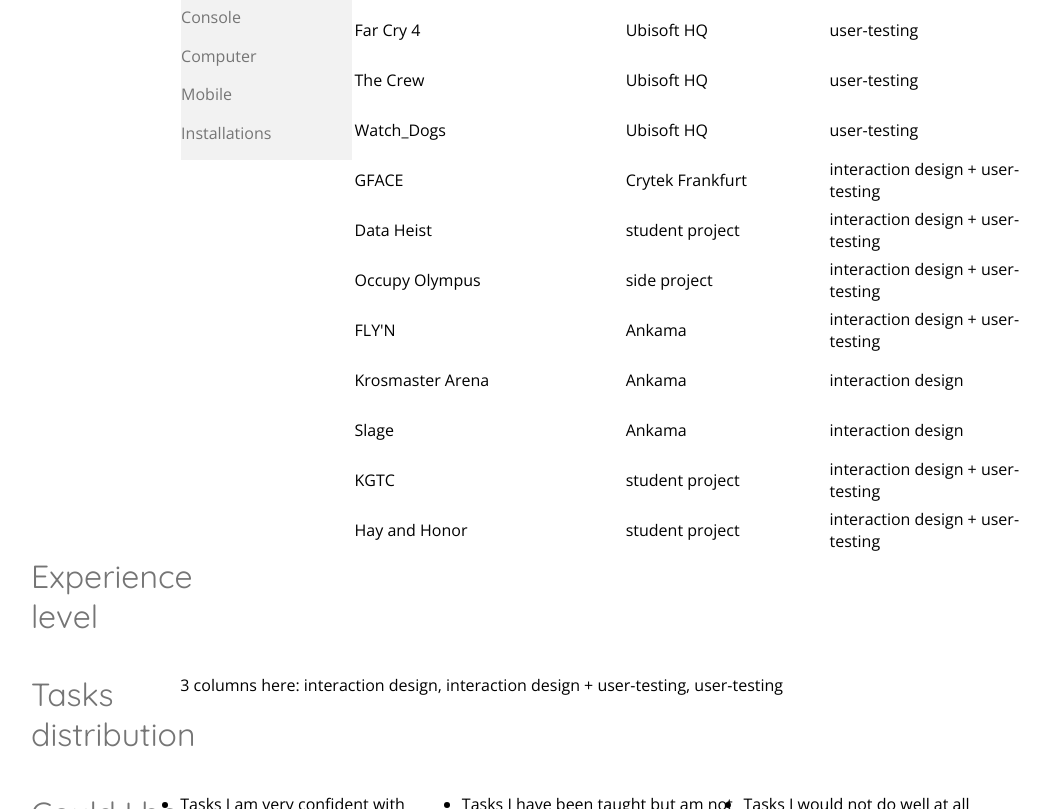
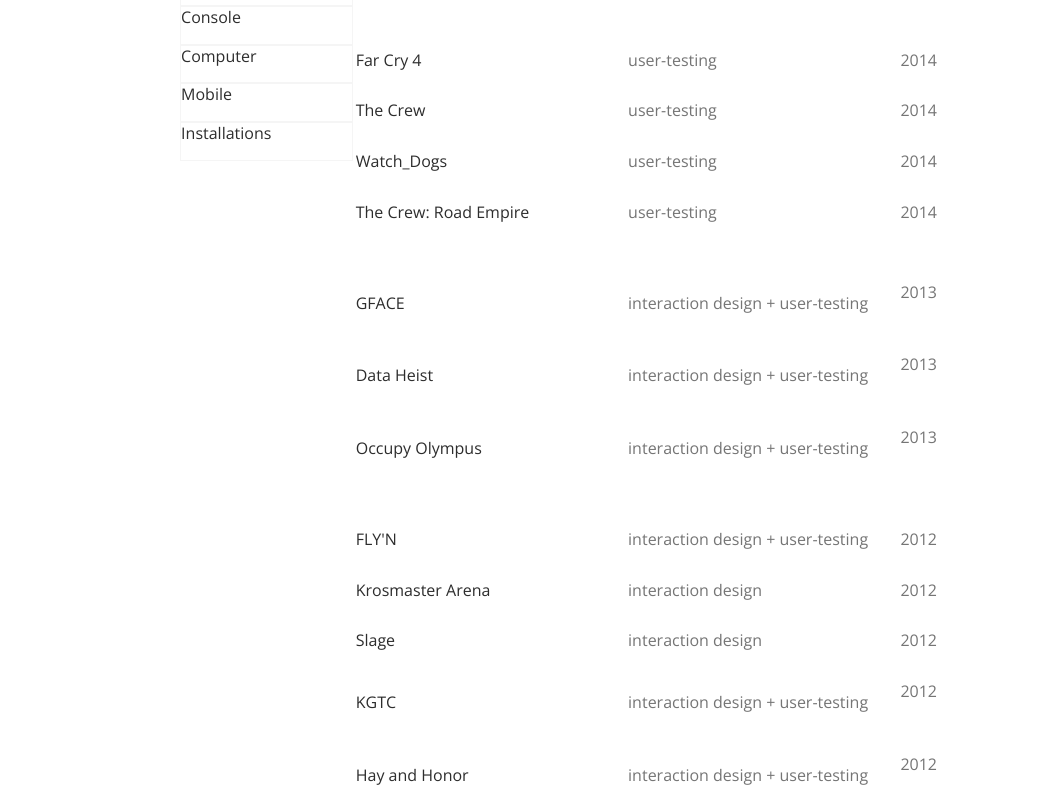
Before and after one commit to Downvector/codawUI, a plain HTML site: page index.html in a window 1280 px wide. Shown: the part 257-1066 px from the top of the page, without its empty margins (33-1083 px from the left). Drawn offline with nearby package versions, Linux system fonts and the light colour scheme; grey boxes are pictures that could not be loaded.

Commit message:
add mindmap-interview

```diff
--- a/index.html
+++ b/index.html
@@ -15,13 +15,12 @@
 			}
 
 			.filters {
-				background-color:rgb(242,242,242);
-				color: rgb(117,117,117);
 				margin:4em .05em 0 0.05em;
 			}
 
 			.filters a {
 				height:2.4em;
+				outline:1px solid rgb(245,245,245);
 			}
 
 			.sixteen { width:16.665%; }
@@ -32,16 +31,36 @@
 			.sixtysix { width:66.66%; }
 			.eighty { width:79.8%; }
 
-			table { width:100%; }
+			.tasks {
+				background-color:#e0e0e0;
+				min-height:560px;
+			}
 
-			tr { height:3em; }
-			tr:hover { outline:2px solid black; }
+			table {
+				width:100%;
+				margin-bottom:8em;
+				border-spacing: 0;
+      			border-collapse: collapse;
+      			font-size:1em;
+			}
 
-			td { vertical-align: middle };
-			td:nth-child(2), td:nth-child(3) { color:rgb(117,117,117); };
+			tr p, tr div {
+				display:inline;
+				opacity:0;
+			}
+
+			tr:hover {
+				background-color:rgb(242,242,242);
+				color:black; }
+
+			td {
+				vertical-align: middle;
+				padding:0.9em 0.2em 0.9em 0.2em;
+			};
+
 			td:nth-child(1) { width:40%; }
-			td:nth-child(2) { width:30%; }
-			td:nth-child(3) { width:30%; }
+			td:nth-child(2) { width:40%; color:rgb(117,117,117); }
+			td:nth-child(3) { width:20%; color:rgb(117,117,117); }
 
 			img { max-width: 240px; }
 		</style>
@@ -67,19 +86,23 @@
 				</section><!--
 			 --><section class='column eighty'>
 					<table>
-						<tr><a href='http://www.google.com/'><td>Trackmania Turbo</td</a><td>Ubisoft HQ</td><td>user-testing</td></tr>
-						<tr><td>Far Cry 4: Valley of the Yetis DLC</td></a><td>Ubisoft HQ</td><td>user-testing</td></tr>
-						<tr><a href='http://www.google.com/'><td>Far Cry 4</td></a><td>Ubisoft HQ</td><td>user-testing</td></tr>
-						<tr><td>The Crew</td><td>Ubisoft HQ</td><td>user-testing</td></tr>
-						<tr><td>Watch_Dogs</td><td>Ubisoft HQ</td><td>user-testing</td></tr>
-						<tr><td>GFACE</td><td>Crytek Frankfurt</td><td>interaction design + user-testing</td></tr>
-						<tr><td>Data Heist</td><td>student project</td><td>interaction design +  user-testing</td></tr>
-						<tr><td>Occupy Olympus</td><td>side project</td><td>interaction design +  user-testing</td></tr>
-						<tr><td>FLY'N</td><td>Ankama</td><td>interaction design +  user-testing</td></tr>
-						<tr><td>Krosmaster Arena</td><td>Ankama</td><td>interaction design</td></tr>
-						<tr><td>Slage</td><td>Ankama</td><td>interaction design</td></tr>
-						<tr><td>KGTC</td><td>student project</td><td>interaction design +  user-testing</td></tr>
-						<tr><td>Hay and Honor</td><td>student project</td><td>interaction design +  user-testing</td></tr>
+						<tr><a><td>Trackmania Turbo<div> : view article</div></td></a><td>user-testing</td><td>2015<div>, Ubisoft HQ</div></td></tr>
+						<tr><td>Far Cry 4: Valley of the Yetis DLC</td></a><td>user-testing</td><td>2015<div>, Ubisoft HQ</div></td></tr>
+						<tr></tr>
+						<tr><a><td>Far Cry 4</td></a><td>user-testing</td><td>2014<div>, Ubisoft HQ</div></td></tr>
+						<tr><td>The Crew</td><td>user-testing</td><td>2014<div>, Ubisoft HQ</div></td></tr>
+						<tr><td>Watch_Dogs</td><td>user-testing</td><td>2014<div>, Ubisoft HQ</div></td></tr>
+						<tr><td>The Crew: Road Empire</td><td>user-testing</td><td>2014<div>, Ubisoft HQ</div></td></tr>
+						<tr></tr>
+						<tr><td>GFACE</td><td>interaction design + user-testing</td><td>2013<div>, Crytek Frankfurt</div></td></tr>
+						<tr><td>Data Heist</td><td>interaction design +  user-testing</td><td>2013<div>, student project</div></td></tr>
+						<tr><td>Occupy Olympus</td><td>interaction design +  user-testing</td><td>2013<div>, side project</div></td></tr>
+						<tr></tr>
+						<tr><td>FLY'N</td><td>interaction design +  user-testing</td><td>2012<div>, Ankama</div></td></tr>
+						<tr><td>Krosmaster Arena</td><td>interaction design</td><td>2012<div>, Ankama</div></td></tr>
+						<tr><td>Slage</td><td>interaction design</td><td>2012<div>, Ankama</div></td></tr>
+						<tr><td>KGTC</td><td>interaction design +  user-testing</td><td>2012<div>, student project</div></td></tr>
+						<tr><td>Hay and Honor</td><td>interaction design +  user-testing</td><td>2012<div>, student project</div></td></tr>
 					</table>
 				</section>
 		</section><!--
@@ -87,23 +110,28 @@
 		</section><!--
 	 --><section class='column sixteen'>
 			<h1>Experience level</h1>
+
 		</section><!--
 	 --><section class='column sixtysix'>
-			<p></p>
+			<p>[X games] I have been conducting iterative user-tests on over 40 projects, and learned how to follow several projects at the same time</p>
+			<p>[Y months] I am of intermediate-level and have been mainly working a big companies</p>
+			<p>[Z months] Time spent embedded in development teams</p>
 		</section><!--
 	 --><section class='column sixteen'>
 	 	</section><!--
-	 --><section class='column sixteen'>
-			<h1>Tasks distribution</h1>
+	 --><section class='column sixteen tasks'>
+			<h1>How I contribute</h1>
 		</section><!--
-	 --><section class='column sixtysix'>
-			<p></p>
-			<p>3 columns here: interaction design, interaction design + user-testing, user-testing</p>
+	 --><section class='column sixtysix tasks'>
+			<p>Open-world game testing: "why do players give up on the game after finishing the main storyline?</p>
+			<p>Iterative user-test</p>
+			<p>Interaction design: feature design</p>
+			<p>Interaction design: interactive prototypes: for computer, for phone, for gamepad</p>
 		</section><!--
-	 --><section class='column sixteen'>
+	 --><section class='column sixteen tasks'>
 	 	</section><!--
 	 --><section class='column sixteen'>
-			<h1>Could I be useful to your team?</h1>
+			<h1>Can/can't do</h1>
 		</section><!--
 	 --><section class='column sixtysix'>
 	 		<section class='column thirtythree'>
@@ -131,82 +159,28 @@
 		<script src="jquery.min.js"></script>
 		<script>
 			'use-strict';
+			document.getElementsByTagName('tr')[2].style.height = '1.8em';
+			document.getElementsByTagName('tr')[7].style.height = '1.8em';
+			document.getElementsByTagName('tr')[11].style.height = '1.8em';
 
-			if (typeof jQuery === 'undefined') {
-				document.write(unescape('jquery.min.js'))
-			};
-
-			var projects = [
-			'Trackmania Turbo', 'Ubisoft HQ', 'user-testing', 'xxx',
-			'Far Cry 4: Valley of the Yetis DLC', 'Ubisoft HQ', 'user-testing', 'xxx',
-			'Far Cry 4', 'Ubisoft HQ', 'user-testing', 'xxx',
-			'The Crew', 'Ubisoft HQ', 'user-testing', 'xxx',
-			'Watch_Dogs', 'Ubisoft HQ', 'user-testing', 'xxx',
-			'GFACE', 'Crytek Frankfurt', 'interaction design + user-testing', 'xxx',
-			'Data Heist', 'student project', 'interaction design +  user-testing', 'xxx',
-			'Occupy Olympus', 'side project', 'interaction design + user-testing', 'xxx',
-			'FLY\'N', 'Ankama', 'interaction design + user-testing', 'xxx',
-			'Krosmaster Arena', 'Ankama', 'interaction design', 'xxx',
-			'Slage', 'Ankama', 'interaction design', 'xxx',
-			'KGTC', 'student project', 'interaction design + user-testing', 'xxx',
-			'Hay and Honor', 'student project', 'interaction design + user-testing', 'xxx',
-			];
-
-			(function addProjects() {
-	    		for (var i=0; i < projects.length/4; i++) {
-	    			var fragment = document.createDocumentFragment();
-	    		}
-			}());
-
-    		/*
-			document.getElementsByClassName('col-three-fourths')[0].style.borderLeft = '1px solid rgb(244,244,244)';
-			document.getElementsByClassName('col-three-fourths')[0].style.paddingLeft = '1.2em';
-			document.getElementsByTagName('section')[1].style.marginBottom = '6em';
-
-			var section, name, clients, tasks,
-			fragment = document.createDocumentFragment();
-
-	        for (var i = 0; i < projects.length; ++i) {
-	        	if((i+1)%4 !== 0) {
-		            section = document.createElement('section');
-		            section.innerHTML = projects[i];
-
-		            if(i%4 ==  2) {
-		            	section.className = 'col-three-tenths';
-		            	section.style.color = 'rgb(117,117,117)';
-		            } else if (i%4 == 1) {
-		            	section.className = 'col-three-tenths';
-		            	section.style.color = 'rgb(117,117,117)';
-
-		            } else {
-		            	section.className = 'col-two-fifths';
-	            	}
-		            fragment.appendChild(section);
-		        }
-	        }
-			document.getElementsByTagName('section')[3].appendChild(fragment);
-
-
-			for(var i = 4; i < 43; i++) {
-				document.getElementsByTagName('section')[i].addEventListener('mouseover', highlightRow, false);
-				document.getElementsByTagName('section')[i].addEventListener('mouseout', highlightRow, false);
+			for(var i=0; i < document.getElementsByTagName('tr').length; i++) {
+				document.getElementsByTagName('tr')[i].addEventListener('mouseover', highlightProject, false);
+				document.getElementsByTagName('tr')[i].addEventListener('mouseout', highlightProject, false);
 			}
 
-			function highlightRow() {
-				switch(event.type) {
-					case 'mouseover':
-						event.target.style.outline = '2px solid black';
-						if(event.target.textContent == 'GFACE') {
-							event.target.style.outline = '2px solid red';
-							event.target.style.textDecoration = 'underline';
-							event.target.innerHTML = ' <a href=\'http://www.google.com\'>GFACE go to project page</a>';
-						}
-						break;
-					case 'mouseout':
-						event.target.style.outline = 'none';
-					break;
+			function highlightProject(e) {
+				console.dir(e.target.parentNode.children.length);
+
+				if(e.target.nodeName.toLowerCase() == 'td' || e.target.nodeName.toLowerCase() == 'div' && e.target.parentNode.children.length > 1) {
+					for(var i=0; i < e.target.parentNode.getElementsByTagName('div').length; i++) {
+						e.type == 'mouseover' ? e.target.parentNode.getElementsByTagName('div')[i].style.opacity = '1':  e.target.parentNode.getElementsByTagName('div')[i].style.opacity = '0';
+					}
+				} else {
+					for(var i=0; i < e.target.parentNode.parentNode.getElementsByTagName('div').length; i++) {
+						e.type == 'mouseover' ? e.target.parentNode.parentNode.getElementsByTagName('div')[i].style.opacity = '1':  e.target.parentNode.parentNode.getElementsByTagName('div')[i].style.opacity = '0';
+					}
 				}
-			}*/
+			}
 
 			for(var i = 0; i < document.getElementsByTagName('section').length; i++) { //layout debug
 				//document.getElementsByTagName('section')[i].style.outline = '1px dashed rgb(232,232,232)';
@@ -216,9 +190,6 @@
 			    var b = Math.floor(Math.random() * (255 - 0 + 1)) + 0;
 				//document.getElementsByTagName('section')[i].style.backgroundColor = "rgb(" + r + "," + g + "," + b + ")";
 			}
-			/*for(i=3; i<6; i++) {
-				link_nodes[i].addEventListener('click', filterProjects, false);
-			}*/
 		</script>
 	</body>
 </html>
--- a/styles.css
+++ b/styles.css
@@ -36,6 +36,7 @@
 
 body {
 	font-family: 'Open Sans', sans-serif;
+	color:rgb(45,45,45);
 }
 
 header {
@@ -53,9 +54,7 @@
 
 section h1 {
 	padding:0 0 1.2em 2em;
-	color:rgb(117,117,117);
 }
-
 
 header a {
 	padding:0.8em;
```
Also changed, not shown: 1 other file.
